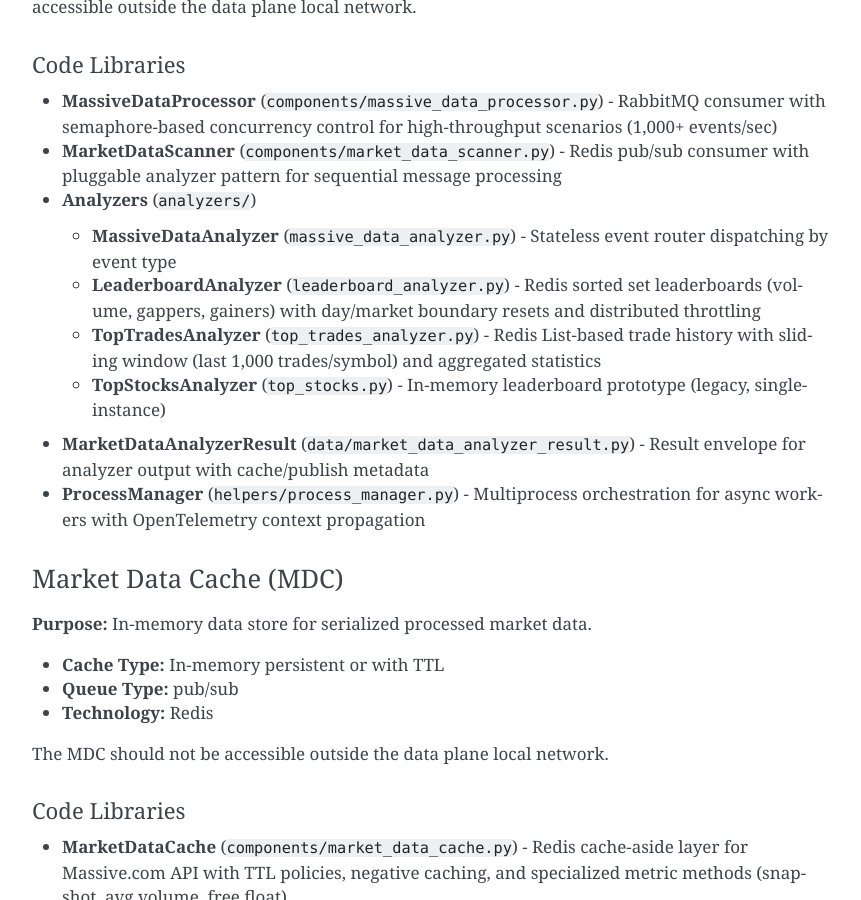
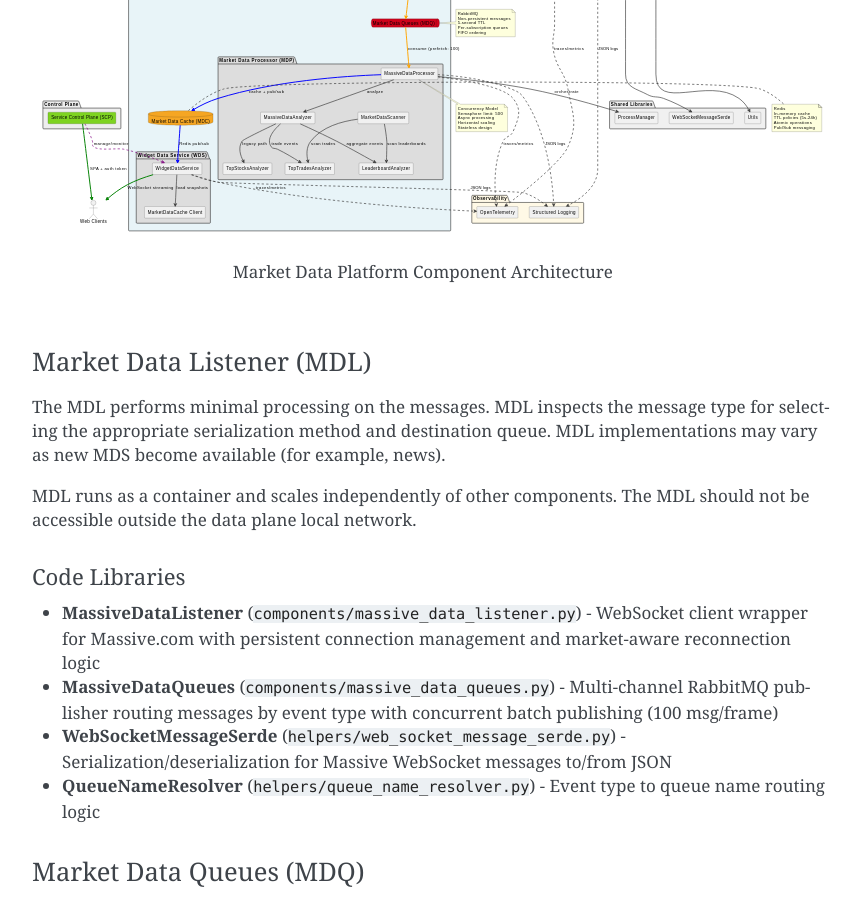
Before and after one commit to kuhl-haus/kuhl-haus-mdp, a Sphinx documentation site: the page built from docs/readme.rst, in a window 1280 px wide and 900 px high, scrolled down 4337 px. Shown: the whole window, without its empty margins (338-1199 px from the left). Built offline with Sphinx 7.4.7, drawn with Linux system fonts in a browser that asks for light colours; pages that are not in the unit, such as notebooks, are missing from menus; the version number is read from the project's files by our own code; some of the changed text lies outside the part shown.

Commit message:
Try adding images to README.rst

```diff
--- a/README.rst
+++ b/README.rst
@@ -73,6 +73,14 @@
 ==================
 
 Non-business Massive (AKA Polygon.IO) accounts are limited to a single WebSocket connection per asset class and it has to be fast enough to handle messages in a non-blocking fashion or it'll get disconnected. The Market Data Listener (MDL) connects to the Market Data Source (Massive) and subscribes to unfiltered feeds. MDL inspects the message type for selecting the appropriate serialization method and destination Market Data Queue (MDQ). The Market Data Processors (MDP) subscribe to raw market data in the MDQ and perform the heavy lifting that would otherwise constrain the message handling speed of the MDL. This decoupling allows the MDP and MDL to scale independently. Post-processed market data is stored in the MDC for consumption by the Widget Data Service (WDS). Client-side widgets receive market data from the WDS, which provides a WebSocket interface to MDC pub/sub streams and cached data.
+
+.. figure:: Market_Data_Processing_C4.png
+   :align: center
+   :alt: Market Data Platform Context Diagram
+
+   Market Data Platform Context Diagram
+
+
 
 ::
 
@@ -153,6 +161,14 @@
 
 Component Descriptions
 ======================
+
+
+.. figure:: architecture.svg
+   :align: center
+   :alt: Market Data Platform Component Architecture
+
+   Market Data Platform Component Architecture
+
 
 Market Data Listener (MDL)
 ---------------------------
--- a/docs/index.rst
+++ b/docs/index.rst
@@ -31,11 +31,11 @@
 
    Overview <readme>
    Architecture <architecture>
+   Module Reference <mdp/modules>
    Contributions & Help <contributing>
    License <license>
    Authors <authors>
    Changelog <changelog>
-   Module Reference <mdp/modules>
 
 
 Indices and tables
```
